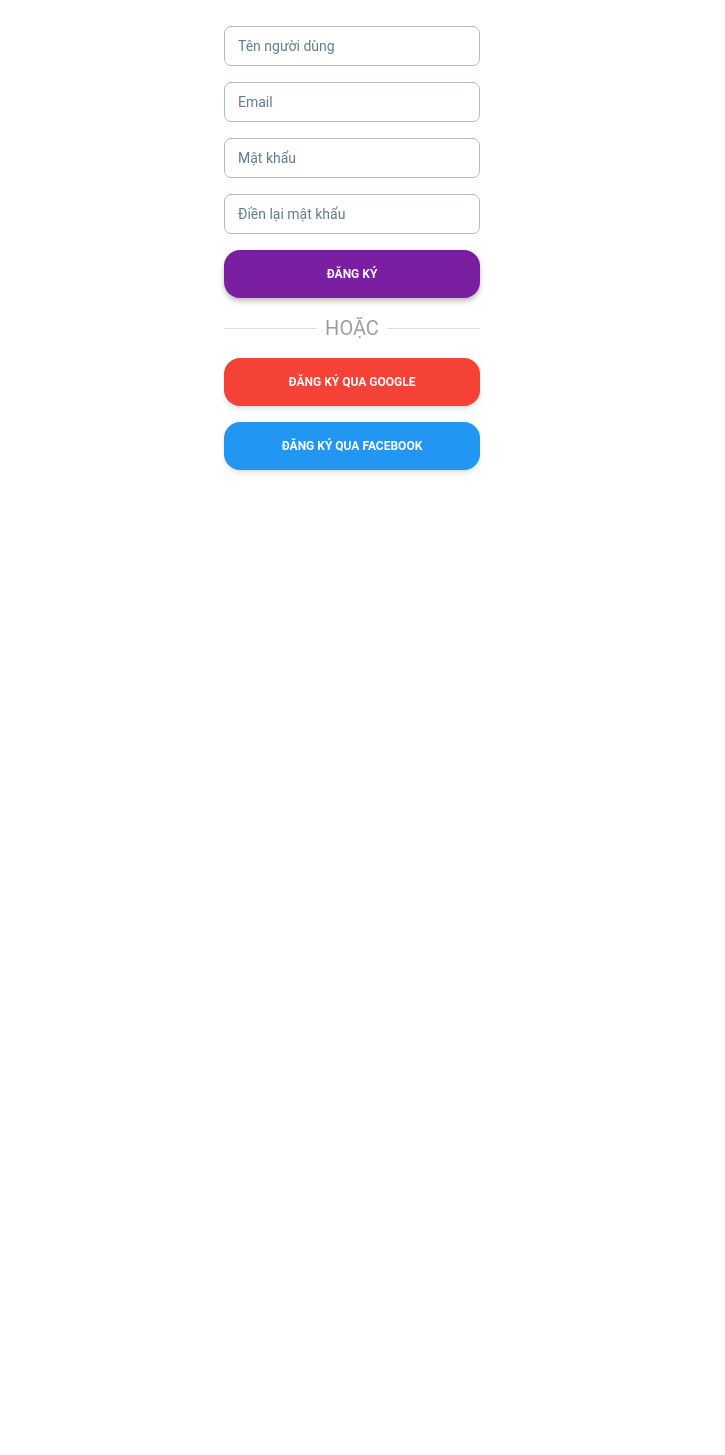
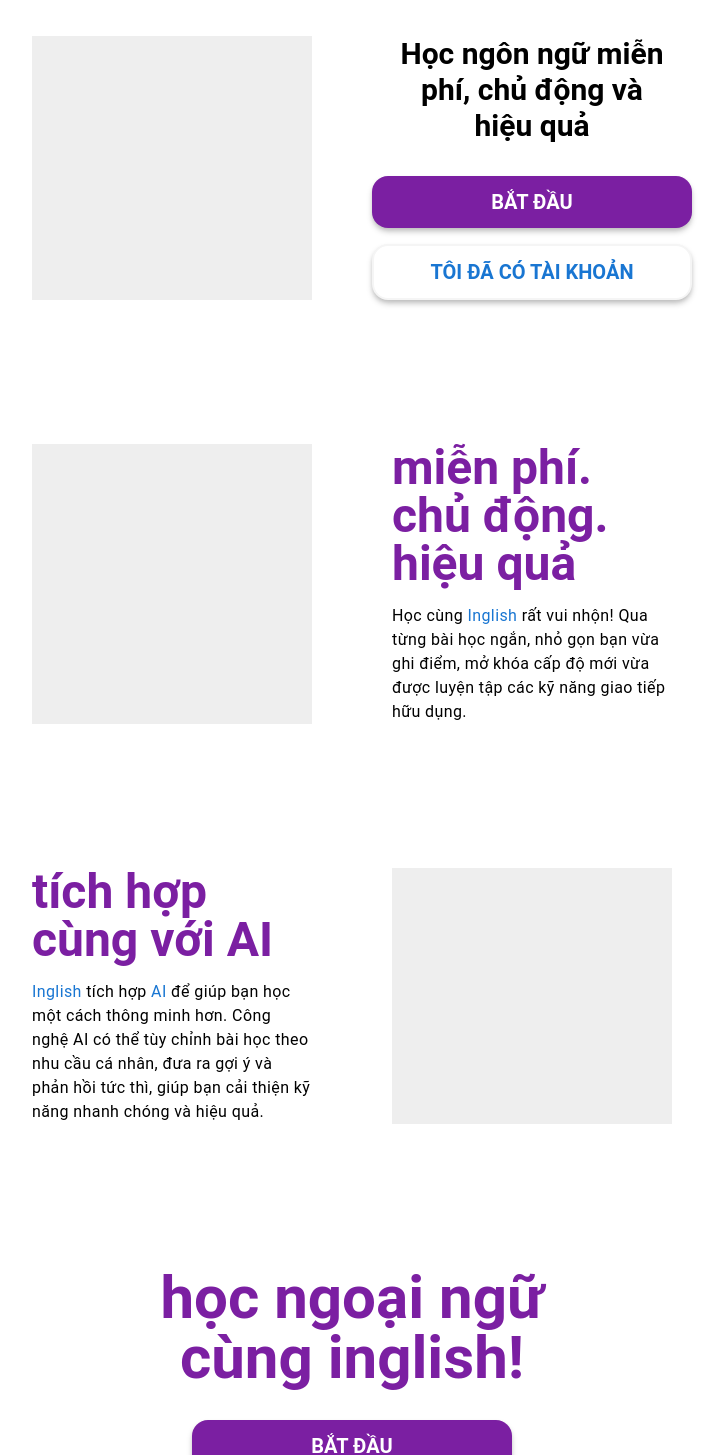
Before and after one commit to vthphc/inglish-front-end, a React (Vite) app: page / in a window 1280 px wide. Shown: the part 220-1675 px from the top of the page, without its empty margins (288-1013 px from the left). Before the commit the page ends 800 px from the top, so only its background shows below. Built offline with nearby package versions, Linux system fonts and the light colour scheme.

Commit message:
Added basic layout for the landing page

```diff
--- a/src/App.jsx
+++ b/src/App.jsx
@@ -4,13 +4,15 @@
 import SamplePage from "./pages/SamplePage";
 import SigninPage from "./pages/SigninPage";
 import SignupPage from "./pages/SignupPage";
+import LandingPage from "./pages/LandingPage";
 
 export default function App() {
     return (
         <div>
             <Routes>
-                <Route path="/" element={<SignupPage />} />
+                <Route path="/" element={<LandingPage />} />
                 <Route path="/signin" element={<SigninPage />} />
+                <Route path="/signup" element={<SignupPage />} />
             </Routes>
         </div>
     );
--- /dev/null
+++ b/src/components/Landing/Landing.jsx
@@ -0,0 +1,70 @@
+import React from "react";
+import { Button, Input } from "@material-tailwind/react";
+import { Link } from "react-router-dom";
+
+export default function Landing() {
+    return (
+        <div className="block mx-80 mt-64">
+            <div className="grid grid-cols-2 gap-20">
+                <div className="bg-gray-200"></div>
+                <div className="flex flex-col items-center gap-8">
+                    <p className="text-3xl font-semibold text-center">
+                        Học ngôn ngữ miễn phí, chủ động và hiệu quả
+                    </p>{" "}
+                    <div className="flex flex-col gap-4">
+                        <Link to="/signup">
+                            <Button className="min-w-80 text-xl rounded-2xl bg-purple-700 shadow-md shadow-gray-400 border-solid ">
+                                BẮT ĐẦU
+                            </Button>
+                        </Link>
+                        <Link to="/signin">
+                            <Button className="min-w-80 text-xl rounded-2xl bg-white text-blue-700 shadow-md shadow-gray-400 border-solid border-2 border-gray-100">
+                                TÔI ĐÃ CÓ TÀI KHOẢN
+                            </Button>
+                        </Link>
+                    </div>
+                </div>
+            </div>
+            <div className="grid grid-cols-2 gap-20 my-36">
+                <div className="bg-gray-200"></div>
+                <div className="flex flex-col gap-4">
+                    <h2 className="text-5xl font-bold text-purple-700">
+                        miễn phí. chủ động. hiệu quả
+                    </h2>
+                    <p className="tracking-wide">
+                        Học cùng <span className="text-blue-700">Inglish</span>{" "}
+                        rất vui nhộn! Qua từng bài học ngắn, nhỏ gọn bạn vừa ghi
+                        điểm, mở khóa cấp độ mới vừa được luyện tập các kỹ năng
+                        giao tiếp hữu dụng.
+                    </p>
+                </div>
+            </div>
+            <div className="grid grid-cols-2 gap-20 my-36">
+                <div className="flex flex-col gap-4">
+                    <h2 className="text-5xl font-bold text-purple-700">
+                        tích hợp cùng với AI
+                    </h2>
+                    <p className="tracking-wide">
+                        <span className="text-blue-700">Inglish</span> tích hợp
+                        <span className="text-blue-700 "> AI</span> để giúp bạn
+                        học một cách thông minh hơn. Công nghệ AI có thể tùy
+                        chỉnh bài học theo nhu cầu cá nhân, đưa ra gợi ý và phản
+                        hồi tức thì, giúp bạn cải thiện kỹ năng nhanh chóng và
+                        hiệu quả.
+                    </p>
+                </div>
+                <div className="bg-gray-200"></div>
+            </div>
+            <div className="flex flex-col items-center gap-8 my-36">
+                <h1 className="text-6xl text-purple-700 font-bold w-[500px] text-center">
+                    học ngoại ngữ cùng inglish!
+                </h1>
+                <Link to="/signup">
+                    <Button className="min-w-80 text-xl rounded-2xl bg-purple-700 shadow-md shadow-gray-400 border-solid ">
+                        BẮT ĐẦU
+                    </Button>
+                </Link>
+            </div>
+        </div>
+    );
+}
--- a/src/components/auth/Signin.jsx
+++ b/src/components/auth/Signin.jsx
@@ -12,12 +12,14 @@
         {
             id: 1,
             type: "email",
+            name: "email",
             label: "Email",
             inputRef: inputRefs.email,
         },
         {
             id: 2,
             type: "password",
+            name: "password",
             label: "Mật khẩu",
             inputRef: inputRefs.password,
         },
--- a/src/components/auth/Signup.jsx
+++ b/src/components/auth/Signup.jsx
@@ -86,13 +86,18 @@
                 className="*:my-2 flex flex-col w-1/5"
                 onSubmit={handleSubmit}
             >
-                {inputs.map((input, index) => (
+                {inputs.map((input) => (
+                    <>
                         <Input
                             key={input.id}
                             {...input}
                             onChange={handleChange}
                             className="p-2"
                         />
+                        {errors[input.name] && (
+                            <span className="text-red-500 text-sm">{errors[input.name]}</span>
+                        )}
+                    </>
                 ))}
                 <Button
                     type="submit"
--- /dev/null
+++ b/src/pages/LandingPage.jsx
@@ -0,0 +1,6 @@
+import React from "react";
+import Landing from "../components/Landing/Landing";
+
+export default function LandingPage() {
+    return <Landing />;
+}
--- a/src/utils/validationSchema.jsx
+++ b/src/utils/validationSchema.jsx
@@ -1,7 +1,10 @@
 import * as Yup from "yup";
 
 export const validationSchema = Yup.object({
-    username: Yup.string().required().min(3).max(16),
+    username: Yup.string()
+        .required()
+        .min(3, "Username must be between 3-16 characters long")
+        .max(16, "Username must be between 3-16 characters long"),
     email: Yup.string()
         .required("Email is Required")
         .email("Invalid email format"),
@@ -11,8 +14,11 @@
         .matches(/[0-9]/, "Password must contain a number")
         .matches(/[a-z]/, "Password must contain a lowercase letter")
         .matches(/[A-Z]/, "Password must contain an uppercase letter")
-        .matches(/[!@#$%^&*()]/, "Password must contain a special character"),
+        .matches(
+            /[!@#$%^&*()]/,
+            "Password must contain a special character" //\n! @ # $ % ^ & * ( )
+        ),
     confrimPasword: Yup.string()
-        .oneOf([Yup.ref("password")], "Password must match")
-        .required("Please re-enter your password"),
+        .required("Please re-enter your password")
+        .oneOf([Yup.ref("password")], "Password must match"),
 });
```
Lines whose indentation alone changed are shown as unchanged.
